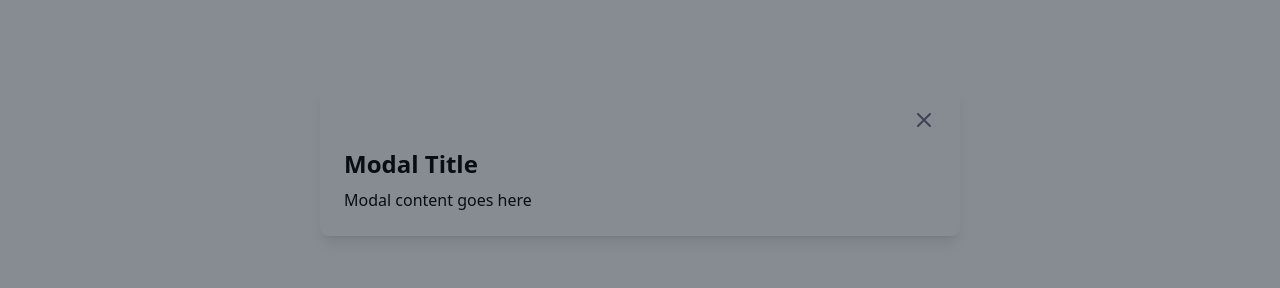
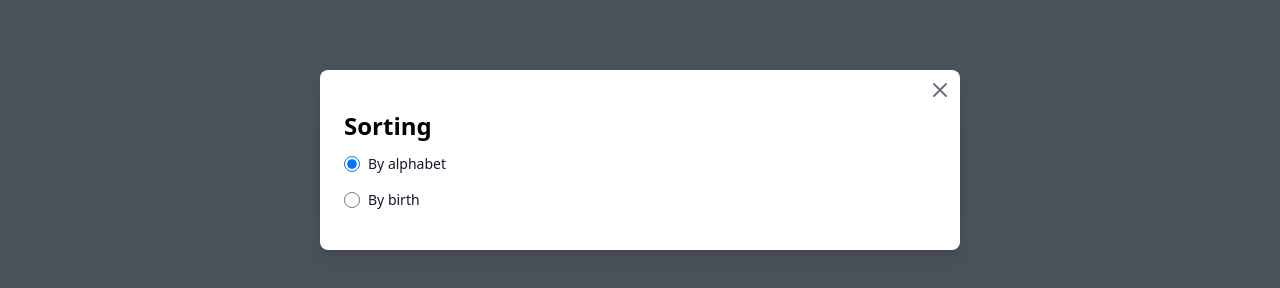
Before and after one commit to EkaterinaO19/employees-list-app, a Next.js app: page / in a window 1280 px wide. Both pictures are taken after a click on the button 1230 px from the left and 80 px from the top of the page. Shown: the part 240-528 px from the top of the page. Built offline with nearby package versions, Linux system fonts and the light colour scheme; no server answers.

Commit message:
added context

```diff
--- a/src/components/SearchComponent.tsx
+++ b/src/components/SearchComponent.tsx
@@ -42,7 +42,7 @@ export default function SearchComponent() {
                     </button>
                 </div>
             </div>
-           <SortingModal isOpen={modalOpen} onClose={closeModal}/>
+            {modalOpen&&<SortingModal onClose={closeModal}/>}
         </>
     )
 }
--- a/src/components/SortingModal.tsx
+++ b/src/components/SortingModal.tsx
@@ -1,16 +1,24 @@
-import React from 'react';
+import React, {useContext, useState} from 'react';
+import {ModalContext} from "@/pages";
+
 interface SortingModalProps {
-    isOpen: () => void;
+    isOpen?: () => boolean;
     onClose: () => void;
 }
-const SortingModal:React.FC<SortingModalProps> = ({ isOpen, onClose }) => {
-    if (!isOpen) return null;
+
+const   SortingModal: React.FC<SortingModalProps> = ({onClose}) => {
+
+    const {setSortOption,sortOption} = useContext(ModalContext)
+
+    const handleSortOptionChange = (option: string) => {
+        setSortOption(option);
+    };
 
     return (
         <div className="fixed inset-0 z-50 flex items-center justify-center overflow-x-hidden overflow-y-auto">
-            <div className="fixed inset-0 bg-gray-900 opacity-50"></div>
-            <div className="bg-white w-1/2 p-6 rounded-lg shadow-lg z-100">
-                <div className="flex justify-end">
+            <div className="fixed inset-0 bg-gray-900 opacity-50 "></div>
+            <div className="bg-white w-1/2 p-6 rounded-lg shadow-lg relative">
+                <div className="absolute top-0 right-0 m-2">
                     <button
                         className="text-gray-500 hover:text-gray-700 focus:outline-none"
                         onClick={onClose}
@@ -32,7 +40,63 @@ const SortingModal:React.FC<SortingModalProps> = ({ isOpen, onClose }) => {
                 </div>
                 <div className="mt-4">
                     <h2 className="text-2xl font-bold">Modal Title</h2>
-                    <p className="mt-2">Modal content goes here</p>
+                    <div
+                        className="fixed inset-0 z-50 flex items-center justify-center overflow-x-hidden overflow-y-auto">
+                        <div className="fixed inset-0 bg-gray-900 opacity-50 "></div>
+                        <div className="bg-white w-1/2 p-6 rounded-lg shadow-lg relative">
+                            <div className="absolute top-0 right-0 m-2">
+                                <button
+                                    className="text-gray-500 hover:text-gray-700 focus:outline-none"
+                                    onClick={onClose}
+                                >
+                                    <svg
+                                        className="w-6 h-6"
+                                        fill="none"
+                                        viewBox="0 0 24 24"
+                                        stroke="currentColor"
+                                    >
+                                        <path
+                                            strokeLinecap="round"
+                                            strokeLinejoin="round"
+                                            strokeWidth={2}
+                                            d="M6 18L18 6M6 6l12 12"
+                                        />
+                                    </svg>
+                                </button>
+                            </div>
+                            <div className="mt-4">
+                                <h2 className="text-2xl font-bold mb-3">Sorting</h2>
+                                <div>
+                                    <div className="flex items-center mb-4">
+                                        <input
+                                            type="radio"
+                                            value="name"
+                                            name="name"
+                                            className="w-4 h-4 text-blue-600 bg-gray-100 border-gray-300"
+                                            checked={sortOption === 'name'}
+                                            onChange={() => handleSortOptionChange('name')}/>
+                                        <label
+                                            htmlFor="name"
+                                            className="ml-2 text-sm font-medium text-gray-900 dark:text-gray-300">
+                                            By alphabet
+                                        </label>
+                                    </div>
+                                    <div className="flex items-center mb-4">
+                                        <input type="radio"
+                                               value="birth"
+                                               name="birth"
+                                               className="w-4 h-4 text-blue-600 bg-gray-100 border-gray-300"
+                                               checked={sortOption === 'birth'}
+                                               onChange={() => handleSortOptionChange('birth')}/>
+                                        <label htmlFor="birth"
+                                               className="ml-2 text-sm font-medium text-gray-900 dark:text-gray-300">
+                                            By birth
+                                        </label>
+                                    </div>
+                                </div>
+                            </div>
+                        </div>
+                    </div>
                 </div>
             </div>
         </div>
--- a/src/components/UsersList.tsx
+++ b/src/components/UsersList.tsx
@@ -1,13 +1,51 @@
-import {useState} from "react";
-import {usePersons} from "@/hooks";
+import {useContext, useEffect, useState} from "react";
+import {Person, usePersons} from "@/hooks";
 import UserCard from "@/components/UserCard";
 import Link from 'next/link'
 import LoaderComponent from "@/components/LoaderComponent";
+import {ModalContext} from "@/pages";
+
+
+
 
 export default function UsersList() {
     const [selectedTab, setSelectedTab] = useState("1");
     const [queryParameter, setQueryParameter] = useState("all")
+
     const {data, isLoading, isError} = usePersons(queryParameter)
+    const [filtered, setFiltered] = useState<Person[]>([]);
+    const {sortOption} = useContext(ModalContext)
+    useEffect(() => {
+        if (data) {
+            switch (sortOption) {
+                case "birth":
+                    setFiltered(data.sort((a: Person, b: Person) => {
+                        const dateA = new Date(a.birthday);
+                        const dateB = new Date(b.birthday);
+                        return dateA.getTime() - dateB.getTime();
+                    }))
+
+                    break;
+                default:
+                case "name":
+                    setFiltered(data.sort((a: Person, b: Person) => {
+                        let fa = a.firstName.toLowerCase(),
+                            fb = b.firstName.toLowerCase();
+
+                        if (fa < fb) {
+                            return -1;
+                        }
+                        if (fa > fb) {
+                            return 1;
+                        }
+                        return 0;
+                    }))
+                    console.log("Sorting2")
+                    console.log(sortOption)
+                    break;
+            }
+        }
+    }, [sortOption, data])
 
     const items = [
         {
@@ -86,7 +124,7 @@ export default function UsersList() {
                     ))}
                 </ul>
             </div>
-            <div>{data?.map(user => (
+            <div>{filtered.map(user => (
                 <Link key={user.id} href={`/user/${user.id}`}>
                     <UserCard key={user.id} user={user}/>
                 </Link>
--- a/src/hooks/usePersons/index.ts
+++ b/src/hooks/usePersons/index.ts
@@ -1,6 +1,6 @@
 import {useQuery, UseQueryResult} from '@tanstack/react-query'
 
-interface Person {
+export interface Person {
     id: string;
     avatarUrl: string;
     firstName: string;
@@ -12,7 +12,9 @@ interface Person {
     phone: string;
 }
 
-const fetchPersons = async (department:string): Promise<Person[]> => {
+
+const fetchPersons = async (department: string): Promise<Person[]> => {
+
     try {
         const options = {
             method: "GET",
@@ -22,15 +24,16 @@ const fetchPersons = async (department:string): Promise<Person[]> => {
             options
         );
         const data = await response.json();
+        return data.items
 
-        return data.items;
     } catch (err) {
         console.error(err);
         return [];
     }
 }
 
-const usePersons = (department:string): UseQueryResult<Person[]> => {
+const usePersons = (department: string): UseQueryResult<Person[]> => {
+
     return useQuery({
         queryKey: ['usersList', department],
         queryFn: () => fetchPersons(department)
--- a/src/pages/index.tsx
+++ b/src/pages/index.tsx
@@ -1,14 +1,27 @@
 import { Inter } from 'next/font/google'
 import SearchComponent from "@/components/SearchComponent";
 import UsersList from "@/components/UsersList";
+import {createContext, useContext, useState} from "react";
 
 const inter = Inter({ subsets: ['latin'] })
 
+interface ModalContextProps {
+    sortOption: string;
+    setSortOption: (sortOption: string) => void;
+}
+export const ModalContext = createContext<ModalContextProps>({
+    sortOption: "name",
+    setSortOption: () => {}
+});
+
 export default function Home() {
-  return (
-    <>
+    const [sortOption, setSortOption] = useState<string>("name");
+
+
+    return (
+    <ModalContext.Provider value={{sortOption, setSortOption}}>
       <SearchComponent />
-      <UsersList/>
-    </>
+      <UsersList />
+    </ModalContext.Provider>
   )
 }
```
